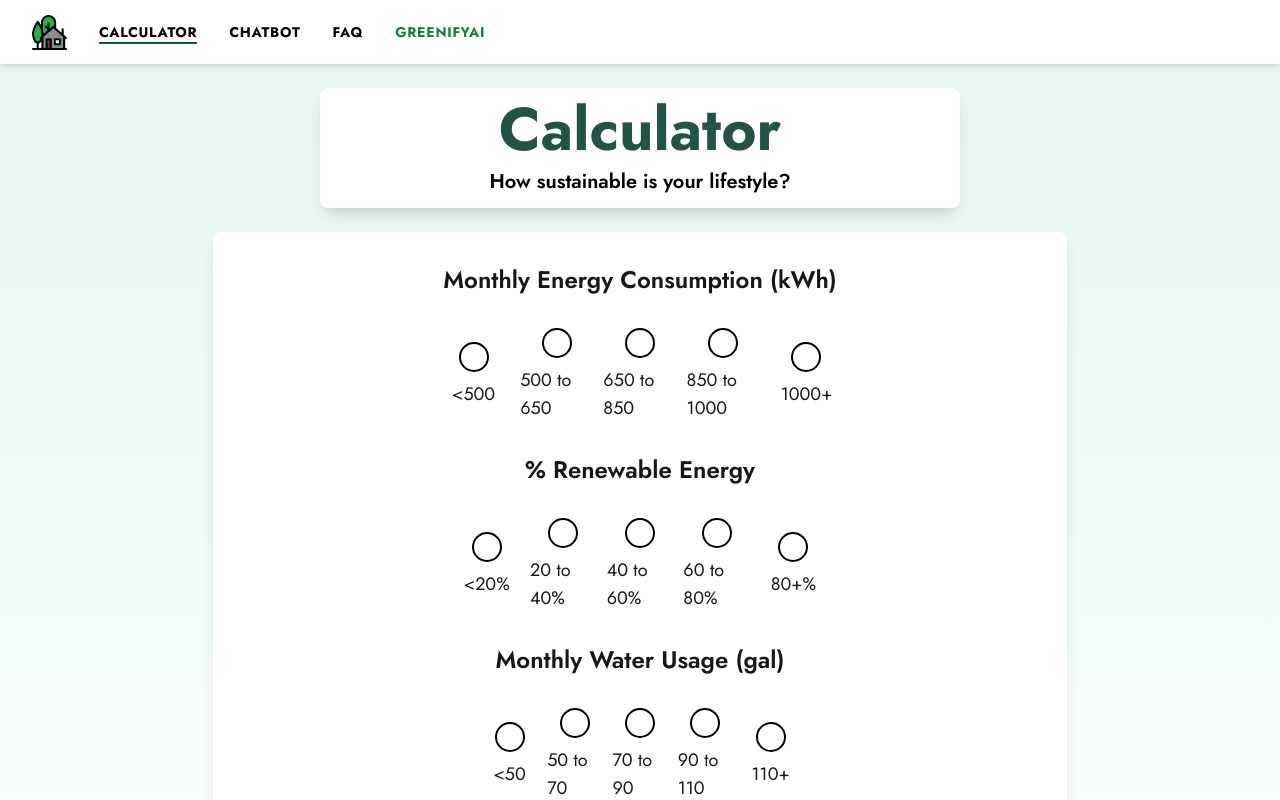
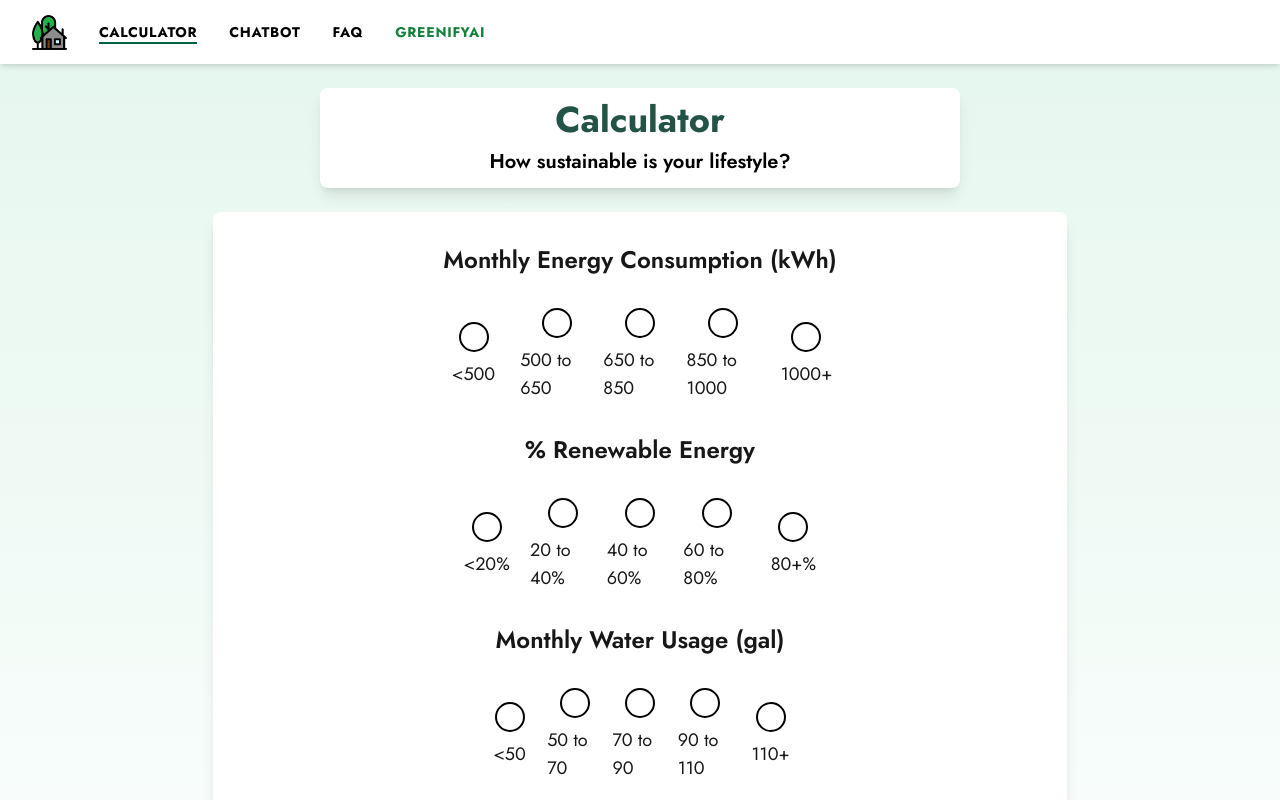
Before and after one commit to samm-47/CAPST, a Next.js app: page /calculator in a window 1280 px wide. Shown: the top 800 px of the page. Built offline with nearby package versions, Linux system fonts and the light colour scheme.

Commit message:
Update page.tsx

```diff
--- a/app/calculator/page.tsx
+++ b/app/calculator/page.tsx
@@ -207,10 +207,10 @@ const CalculatorPage: React.FC = () => {
       {/* CSS grid to center content like home.tsx page */}
       <div className="default-page-bg overflow-auto"> {/*Calculator Background here*/}
         <div className = "flex flex-col w-1/2 mt-6 mb-6 bg-white shadow-lg rounded-lg p-1">
-          <h1 className="title text-center">
+          <h1 className="title text-center text-3xl sm:text-4xl">
             {page_title}
           </h1>
-          <p className="caption text-center mx-auto break-words max-w-[100%] sm:max-w-[100%]">
+          <p className="caption text-center mx-auto break-words max-w-[90%] sm:max-w-[70%]">
             {page_caption}
           </p>
         </div>
```
